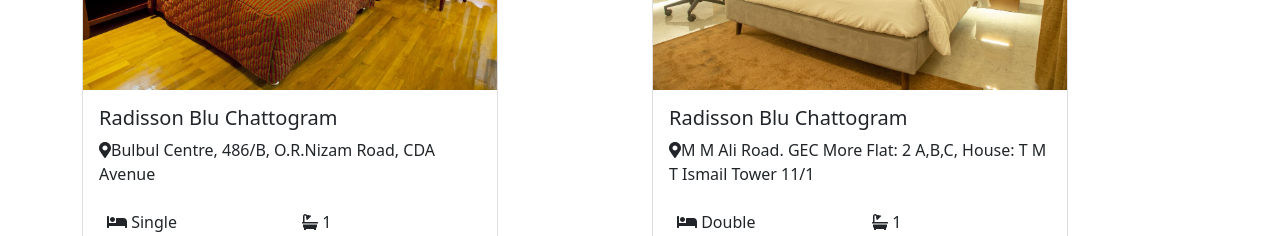
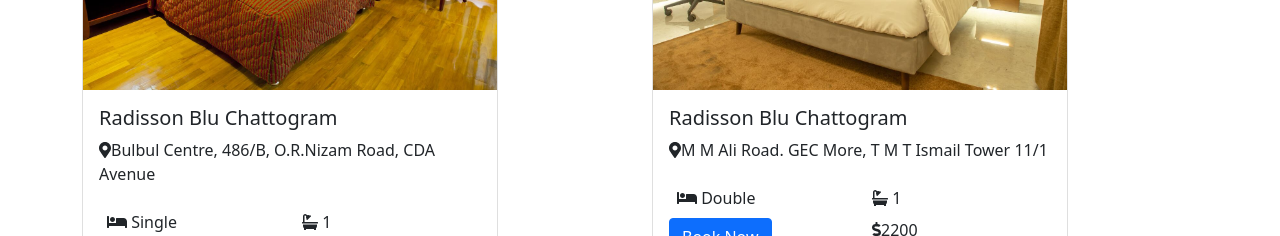
Before and after one commit to Rahat47/rent-masters, a React (Create React App) app: page / in a window 1280 px wide. Shown: the part 1300-1536 px from the top of the page. Built offline with nearby package versions, Linux system fonts and the light colour scheme.

Commit message:
edit card

```diff
--- a/src/assets/data/data.js
+++ b/src/assets/data/data.js
@@ -40,7 +40,7 @@
     {
         title: 'Radisson Blu Chattogram',
         img: hotelImg4,
-        address: 'M M Ali Road. GEC More Flat: 2 A,B,C, House: T M T Ismail Tower 11/1',
+        address: 'M M Ali Road. GEC More, T M T Ismail Tower 11/1',
         bed: 1,
         capacity: 1,
         bedType: 'Double',
```
